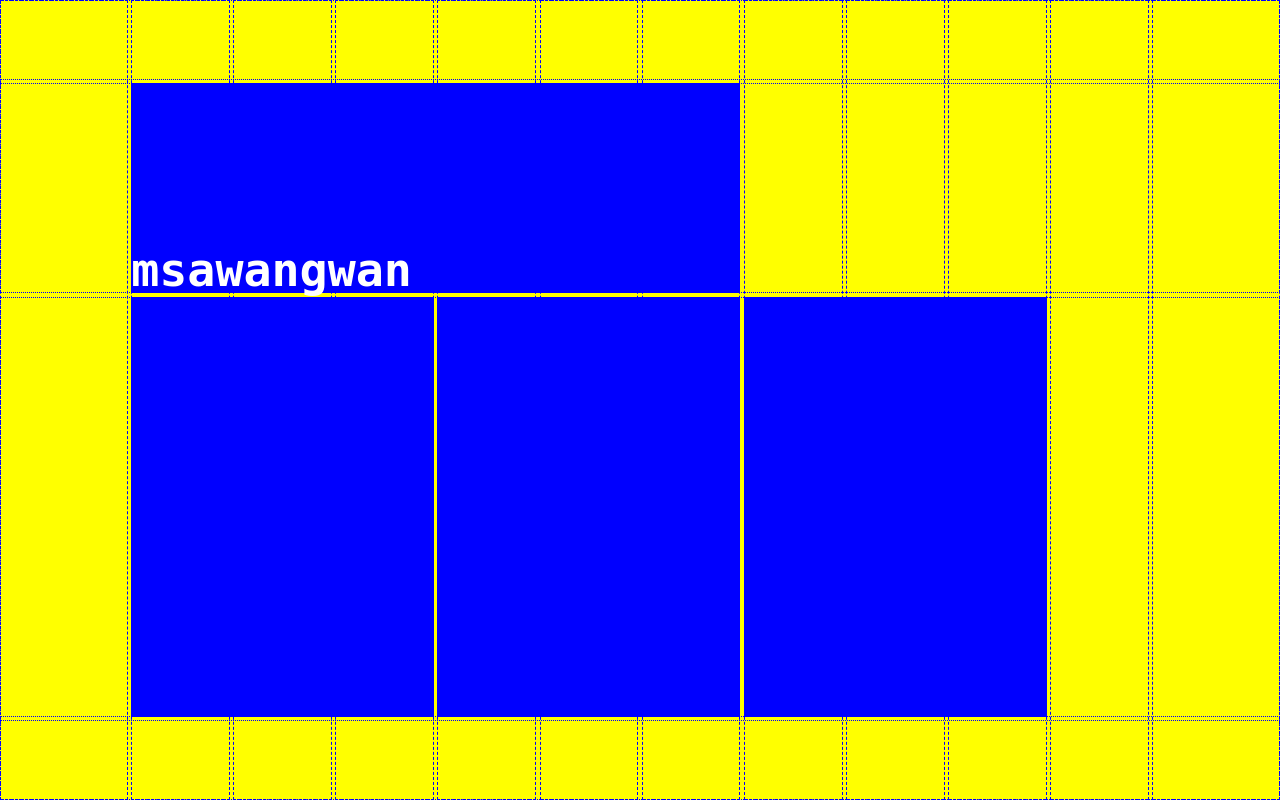
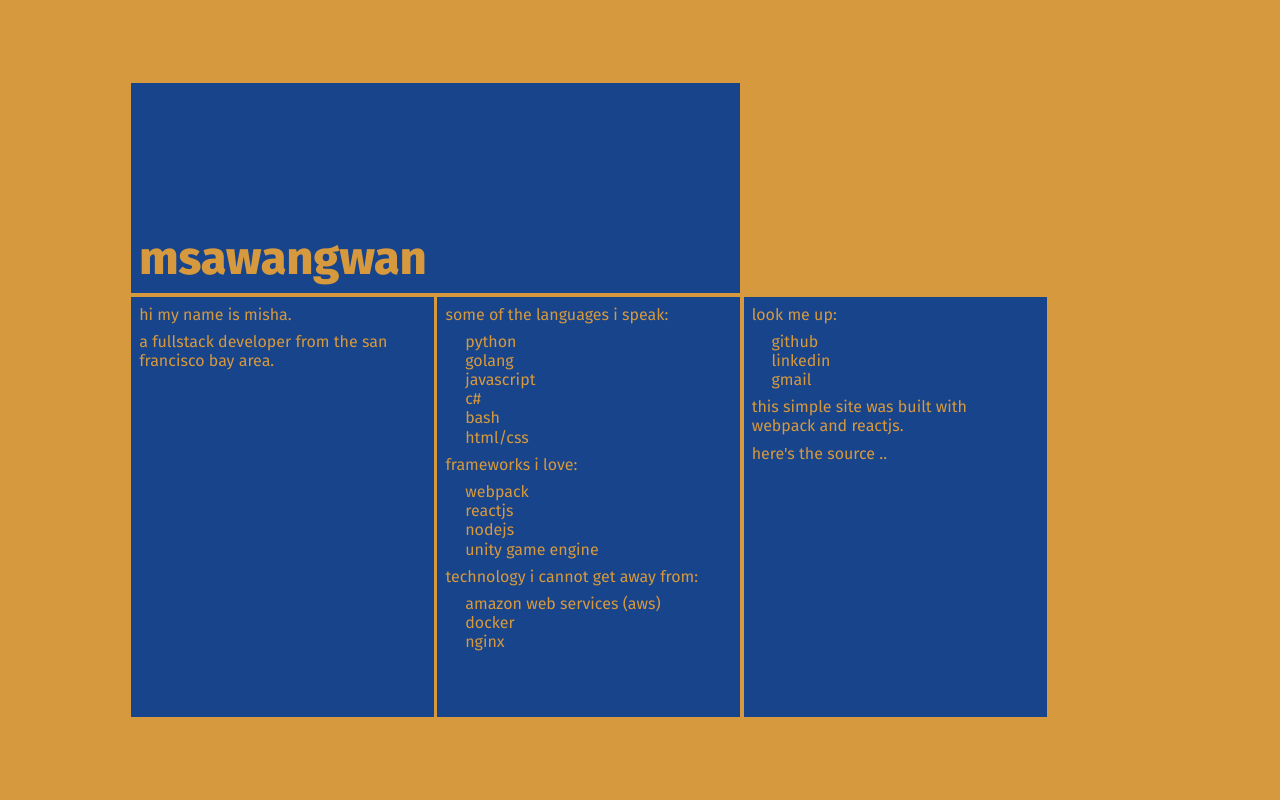
Before and after one commit to msawangwan/mishasawangwan.com, a React app in the folder frontend/: page / in a window 1280 px wide. Built offline with nearby package versions, Linux system fonts and the light colour scheme.

Commit message:
added site content and work on styling

```diff
--- a/frontend/src/routes/index.main.css
+++ b/frontend/src/routes/index.main.css
@@ -1,3 +1,10 @@
+/* font-family: 'PT Sans', sans-serif;
+font-family: 'Poppins', sans-serif;
+font-family: 'Staatliches',
+cursive; */
+
+/* font-family: 'Fira Sans', sans-serif; */
+
 .full-page {
     width: 100vw;
     height: 100vh;
@@ -18,11 +25,52 @@
     grid-gap: 0.2em;
 }
 
+.modular-grid.paragraphs {
+    grid-template-columns: 100%;
+    grid-auto-rows: minmax(min-content, max-content);
+    grid-gap: 0.5em;
+}
+
 .page-text {
-    color: hsl(0, 0%, 100%);
+    /* color: hsl(0, 0%, 100%); */
+    color: hsl(36, 65%, 54%);
+    line-height: 1.2;
 }
 
 .page-bg {
-    background: blue;
+    background: hsl(36, 65%, 54%);
     z-index: 2;
 }
+
+.content-bg {
+    background: hsl(217, 70%, 32%);
+    z-index: 0;
+}
+
+.paragraphs {
+    padding-top: 0.5em;
+    padding-bottom: 0.5em;
+    padding-left: 0.5em;
+    padding-right: 1.375em;
+}
+
+.title {
+    padding-top: 0.1em;
+    padding-bottom: 0.375em;
+    padding-left: 0.5em;
+    padding-right: 0.375em;
+}
+
+.page-text.title {
+    font-family: 'Fira Sans', sans-serif;
+    font-weight: 900;
+}
+
+.paragraph-font {
+    font-family: 'Fira Sans', sans-serif;
+    font-weight: 400;
+}
+
+li {
+    padding-left: 1.2375em;
+}
--- a/frontend/src/routes/index.main.html
+++ b/frontend/src/routes/index.main.html
@@ -7,6 +7,9 @@
     <meta name="theme-color" content="#000000">
 
     <title><%= htmlWebpackPlugin.options.title %></title>
+
+    <!-- <link href="https://fonts.googleapis.com/css?family=PT+Sans|Poppins|Staatliches" rel="stylesheet"> -->
+    <link href="https://fonts.googleapis.com/css?family=Fira+Sans:400,800,900" rel="stylesheet">
   </head>
 
   <body>
--- a/frontend/src/routes/index.main.js
+++ b/frontend/src/routes/index.main.js
@@ -14,42 +14,115 @@ import {
 import './reset.css';
 import './index.main.css';
 
+const socialstack = {
+    'media': [
+        'github',
+        'linkedin',
+        'gmail',
+    ]
+};
+
+const techstack = {
+    'lang': ['python', 'golang', 'javascript', 'c#', 'bash', 'html/css'],
+    'framework': ['webpack', 'reactjs', 'nodejs', 'unity game engine'],
+    'tech': ['amazon web services (aws)', 'docker', 'nginx'],
+};
+
+const TextSection = props =>
+    <div className={`page-text fill-container ${props.className && props.className}`}>
+        {props.children}
+    </div>
+
+const UnorderedList = props =>
+    <ul className={`page-text ${props.className && props.className}`}>
+        {
+            props.elements && props.elements.map((k, i) =>
+                <li
+                    key={`${k}${i}`}>
+                    {k}
+                </li>)
+        }
+    </ul>
+
 const App = () =>
-    <div className='full-page modular-grid container' style={{ 'background': 'yellow' }}>
-        <TrackOverlay columns={12} rows={4} />
+    <div className='full-page modular-grid container page-bg'>
+        {/* <TrackOverlay columns={12} rows={4} /> */}
 
         <div
-            className='page-bg'
+            className='content-bg'
             style={{
                 'gridArea': '2 / 2 / 3 / 8',
                 'display': 'flex',
                 'alignItems': 'flex-end',
             }}>
-            <h1 className='page-text'>
-                msawangwan
-            </h1>
+            <div className='page-text title'>
+                <h1>
+                    msawangwan
+                </h1>
+            </div>
         </div>
 
         <div
-            className='page-bg'
+            className='content-bg'
             style={{
                 'gridArea': '3 / 2 / 4 / 5',
             }}>
+            <div className='modular-grid paragraphs fill-container'>
+                <TextSection className='paragraph-font'>
+                    hi my name is misha.
+                </TextSection>
+                <TextSection className='paragraph-font'>
+                    a fullstack developer from the san francisco bay area.
+                </TextSection>
+            </div>
         </div>
 
-
         <div
-            className='page-bg'
+            className='content-bg'
             style={{
                 'gridArea': '3 / 5 / 4 / 8',
             }}>
+            <div className='modular-grid paragraphs fill-container'>
+                <TextSection className='paragraph-font'>
+                    some of the languages i speak:
+                </TextSection>
+                <TextSection className='paragraph-font'>
+                    <UnorderedList elements={techstack['lang']} />
+                </TextSection>
+                <TextSection className='paragraph-font'>
+                    frameworks i love:
+                </TextSection>
+                <TextSection className='paragraph-font'>
+                    <UnorderedList elements={techstack['framework']} />
+                </TextSection>
+                <TextSection className='paragraph-font'>
+                    technology i cannot get away from:
+                </TextSection>
+                <TextSection className='paragraph-font'>
+                    <UnorderedList elements={techstack['tech']} />
+                </TextSection>
+            </div>
         </div>
 
         <div
-            className='page-bg'
+            className='content-bg'
             style={{
                 'gridArea': '3 / 8 / 4 / 11',
             }}>
+            <div className='modular-grid paragraphs fill-container'>
+                <TextSection className='paragraph-font'>
+                    look me up:
+                </TextSection>
+                <TextSection className='paragraph-font'>
+                    <UnorderedList elements={socialstack['media']} />
+                </TextSection>
+                <TextSection className='paragraph-font'>
+                    this simple site was built with webpack and reactjs.
+                </TextSection>
+                <TextSection className='paragraph-font'>
+                    here's the source ..
+                </TextSection>
+            </div>
         </div>
     </div>;
 
```
